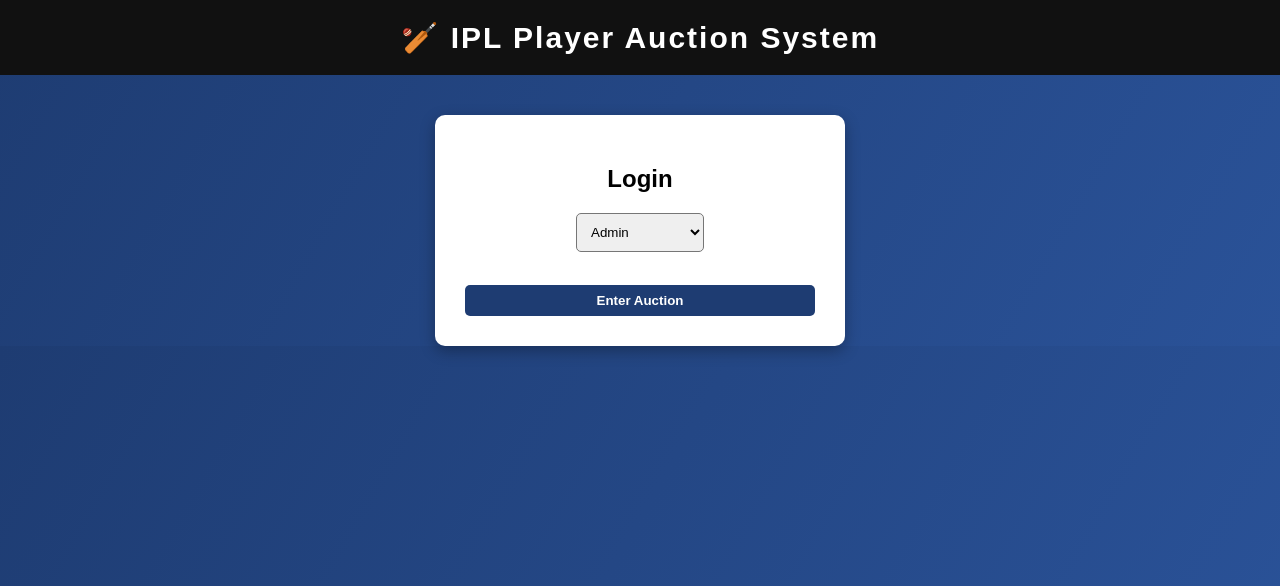
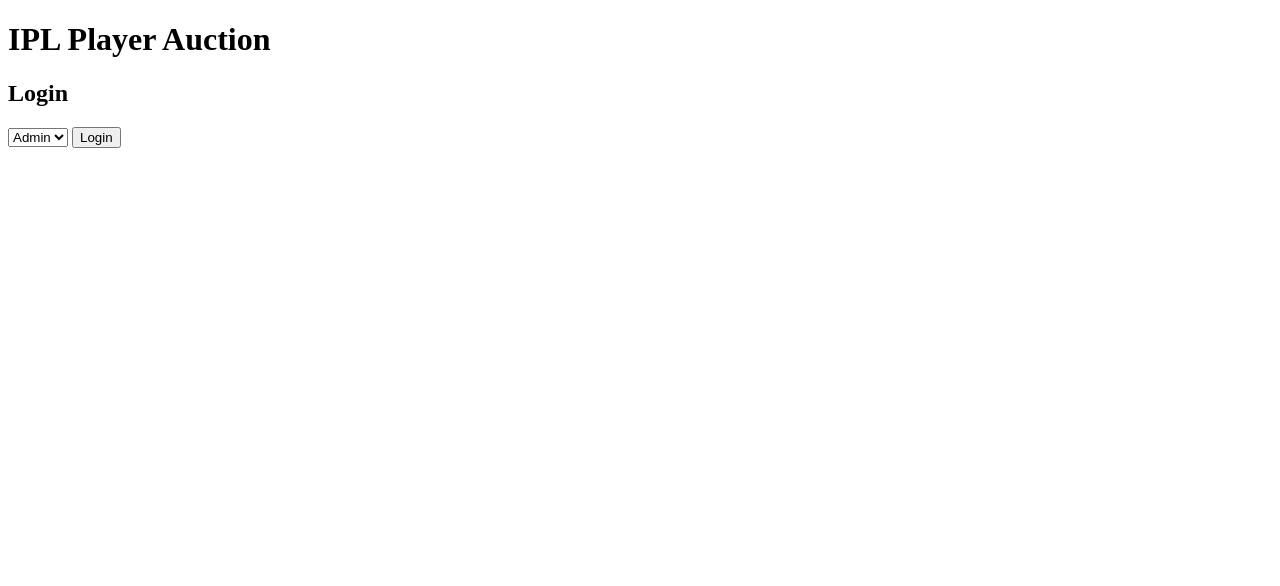
Before and after one commit to alisharao18/ipl_render, a Flask app: page / in a window 1280 px wide. Shown: the top 586 px of the page. Run offline with Flask 3, Linux system fonts and the light colour scheme; data that the repository does not hold is empty; some libraries are stand-ins or nearby versions.

Commit message:
Refactor HTML structure and update styles

```diff
--- a/templates/app.html
+++ b/templates/app.html
@@ -1,132 +1,14 @@
 <!DOCTYPE html>
-<html lang="en">
-
+<html>
 <head>
-<meta charset="UTF-8">
-<title>IPL Auction System</title>
-
-<style>
-
-body{
-    font-family: Arial, sans-serif;
-    background: linear-gradient(120deg,#1e3c72,#2a5298);
-    margin:0;
-    padding:0;
-    color:white;
-}
-
-header{
-    background:#111;
-    padding:20px;
-    text-align:center;
-    font-size:30px;
-    font-weight:bold;
-    letter-spacing:2px;
-}
-
-.container{
-    width:85%;
-    margin:auto;
-    margin-top:40px;
-}
-
-.card{
-    background:white;
-    color:black;
-    padding:30px;
-    border-radius:10px;
-    box-shadow:0 5px 15px rgba(0,0,0,0.3);
-}
-
-h2{
-    text-align:center;
-    margin-bottom:20px;
-}
-
-table{
-    width:100%;
-    border-collapse:collapse;
-}
-
-th{
-    background:#1e3c72;
-    color:white;
-    padding:12px;
-}
-
-td{
-    padding:10px;
-    text-align:center;
-}
-
-tr:nth-child(even){
-    background:#f2f2f2;
-}
-
-tr:nth-child(odd){
-    background:#ffffff;
-}
-
-button{
-    padding:8px 15px;
-    border:none;
-    border-radius:5px;
-    background:#28a745;
-    color:white;
-    font-weight:bold;
-    cursor:pointer;
-}
-
-button:hover{
-    background:#218838;
-}
-
-input[type="number"]{
-    padding:6px;
-    border-radius:5px;
-    border:1px solid gray;
-}
-
-select{
-    padding:10px;
-    border-radius:5px;
-}
-
-.login-box{
-    width:350px;
-    margin:auto;
-    text-align:center;
-}
-
-.login-btn{
-    margin-top:15px;
-    width:100%;
-    background:#1e3c72;
-}
-
-.login-btn:hover{
-    background:#16315c;
-}
-
-.price{
-    font-weight:bold;
-    color:#d60000;
-}
-
-</style>
+<title>IPL Auction</title>
 </head>
 
 <body>
 
-<header>
-🏏 IPL Player Auction System
-</header>
-
-<div class="container">
+<h1>IPL Player Auction</h1>
 
 {% if not role %}
-
-<div class="card login-box">
 
 <h2>Login</h2>
 
@@ -135,37 +17,60 @@ select{
 <select name="role">
 
 <option value="admin">Admin</option>
-<option value="client">Client (Bidder)</option>
+<option value="client">Client</option>
 
 </select>
 
-<br><br>
-
-<button class="login-btn" type="submit">
-Enter Auction
-</button>
+<button type="submit">Login</button>
 
 </form>
-
-</div>
 
 {% endif %}
 
 
 {% if role == "admin" %}
 
-<div class="card">
-
 <h2>Admin Dashboard</h2>
 
-<table>
+<table border="1">
 
 <tr>
-<th>Player</th>
+<th>Name</th>
 <th>Team</th>
 <th>Role</th>
 <th>Strike Rate</th>
-<th>Current Auction Price</th>
+<th>Current Price</th>
+</tr>
+
+{% for p in players %}
+
+<tr>
+<td>{{p[1]}}</td>
+<td>{{p[2]}}</td>
+<td>{{p[3]}}</td>
+<td>{{p[4]}}</td>
+<td>{{p[6]}}</td>
+</tr>
+
+{% endfor %}
+
+</table>
+
+{% endif %}
+
+
+
+{% if role == "client" %}
+
+<h2>Place Bid</h2>
+
+<table border="1">
+
+<tr>
+<th>Name</th>
+<th>Team</th>
+<th>Current Price</th>
+<th>Bid</th>
 </tr>
 
 {% for p in players %}
@@ -174,47 +79,7 @@ Enter Auction
 
 <td>{{p[1]}}</td>
 <td>{{p[2]}}</td>
-<td>{{p[3]}}</td>
-<td>{{p[4]}}</td>
-<td class="price">₹ {{p[6]}} L</td>
-
-</tr>
-
-{% endfor %}
-
-</table>
-
-</div>
-
-{% endif %}
-
-
-
-{% if role == "client" %}
-
-<div class="card">
-
-<h2>Place Your Bid</h2>
-
-<table>
-
-<tr>
-<th>Player</th>
-<th>Team</th>
-<th>Current Price</th>
-<th>Your Bid</th>
-</tr>
-
-{% for p in players %}
-
-<tr>
-
-<td>{{p[1]}}</td>
-<td>{{p[2]}}</td>
-
-<td class="price">
-₹ {{p[6]}} L
-</td>
+<td>{{p[6]}}</td>
 
 <td>
 
@@ -222,11 +87,9 @@ Enter Auction
 
 <input type="hidden" name="player_id" value="{{p[0]}}">
 
-<input type="number" name="bid_price" placeholder="Enter Bid" required>
+<input type="number" name="bid_price" required>
 
-<button type="submit">
-Bid
-</button>
+<button type="submit">Bid</button>
 
 </form>
 
@@ -238,11 +101,7 @@ Bid
 
 </table>
 
-</div>
-
 {% endif %}
-
-</div>
 
 </body>
 </html>
```
